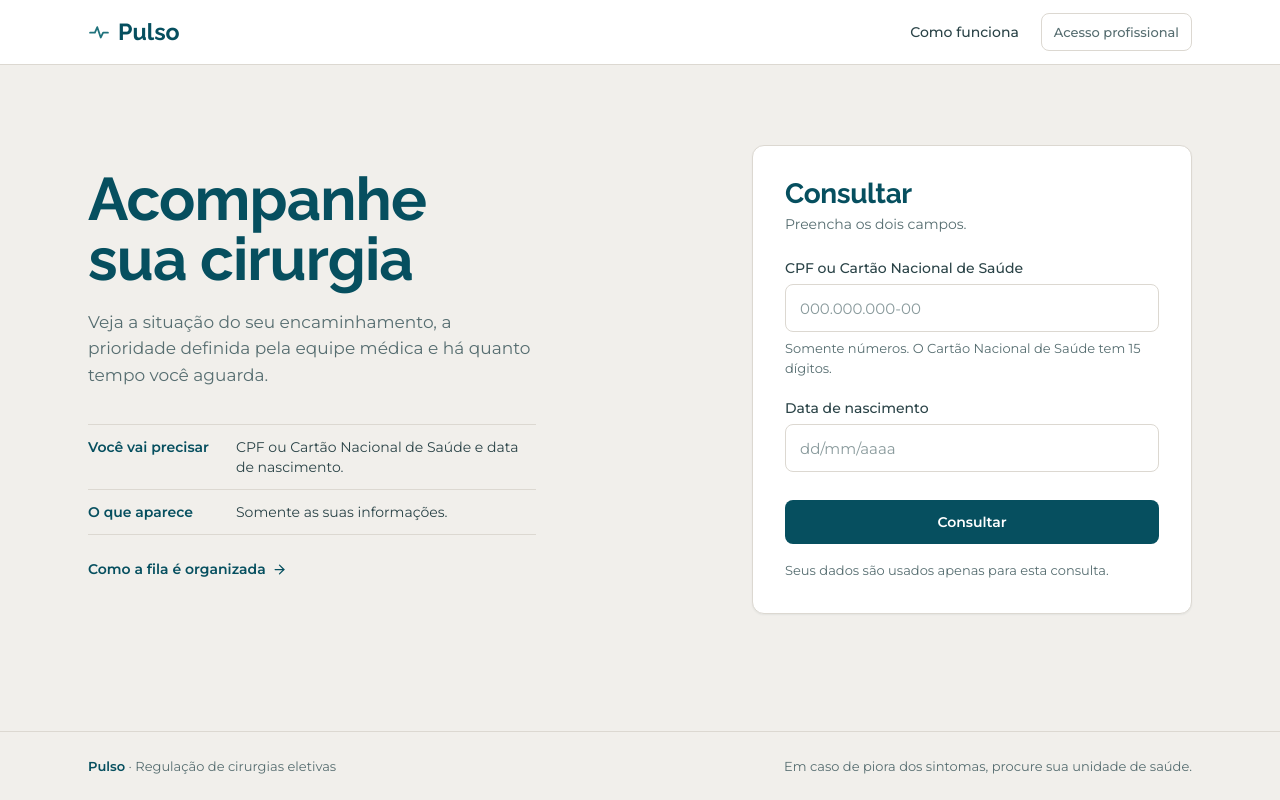
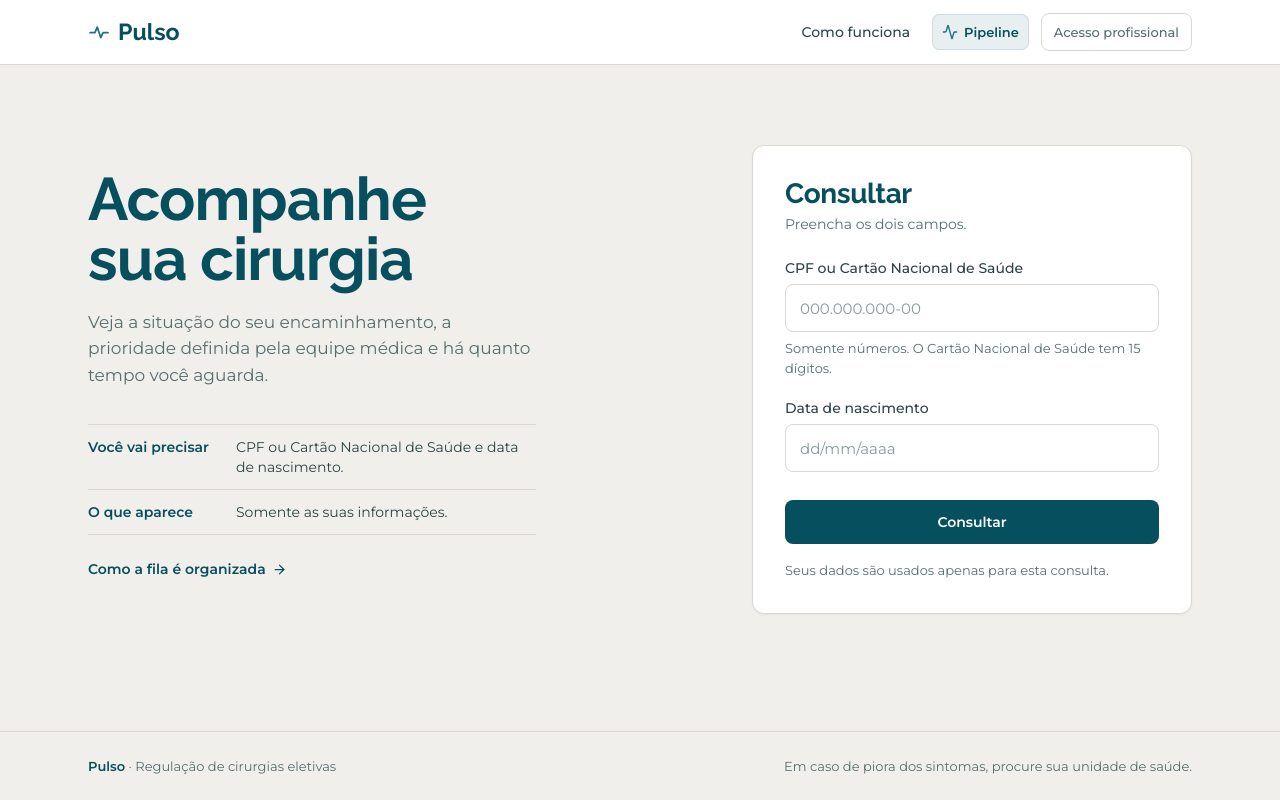
Before and after one commit to Hacktona-AGES-2026/Pulso-Frontend, a React (Vite) app: page / in a window 1280 px wide. Built offline with nearby package versions, Linux system fonts and the light colour scheme; no server answers.

Commit message:
Adiciona botão Pipeline no cabeçalho público
Atalho para /pipeline entre Como funciona e Acesso profissional; no celular fica só o ícone.

```diff
--- a/src/layouts/PublicoLayout.tsx
+++ b/src/layouts/PublicoLayout.tsx
@@ -1,4 +1,5 @@
 import { Link, NavLink, Outlet } from 'react-router-dom'
+import { Activity } from 'lucide-react'
 import { Marca, cx } from '../components/ui'
 
 export function PublicoLayout() {
@@ -25,6 +26,19 @@ export function PublicoLayout() {
             >
               Como funciona
             </NavLink>
+            <NavLink
+              to="/pipeline"
+              aria-label="O pipeline por dentro"
+              className={({ isActive }) =>
+                cx(
+                  'inline-flex items-center gap-1.5 rounded-lg px-2.5 py-2 text-[13px] font-semibold text-petroleo ring-1 ring-inset transition-colors',
+                  isActive ? 'bg-nevoa ring-agua' : 'bg-nevoa-50 ring-nevoa hover:bg-nevoa',
+                )
+              }
+            >
+              <Activity size={16} className="text-oceano" aria-hidden="true" />
+              <span className="hidden sm:inline">Pipeline</span>
+            </NavLink>
             <Link
               to="/profissional/entrar"
               className="rounded-lg border border-linha px-3 py-2 text-[13px] font-medium text-tinta-soft transition-colors hover:border-petroleo/40 hover:text-petroleo"
```
